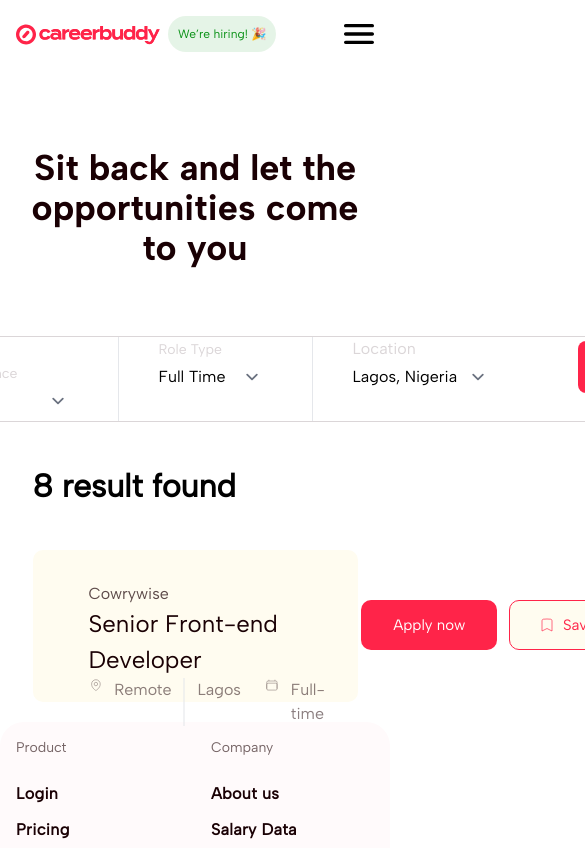
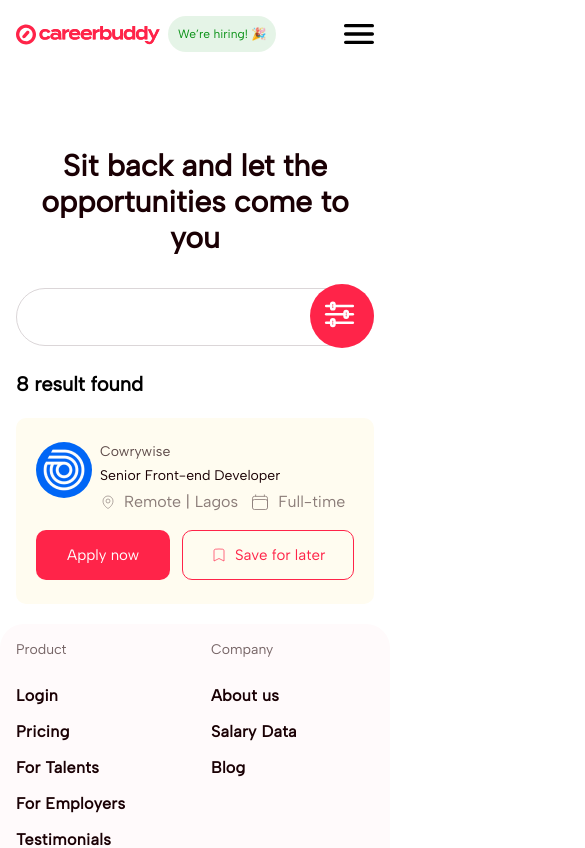
Before and after one commit to Derinsola16/careerbuddy-frontend-SAMPLE, a Vue app: page /search in a window 390 px wide. Shown: the top 848 px of the page, 585 px wide, since content can reach past the window. Built offline with nearby package versions, Linux system fonts and the light colour scheme.

Commit message:
feat: Added responsiveness code

```diff
--- a/src/components/cardStack/ResultCard.vue
+++ b/src/components/cardStack/ResultCard.vue
@@ -1,34 +1,36 @@
 <template>
-  <div class="flex h-[152px] rounded-[10px] bg-[#FFFCF0] justify-between mb-5">
+  <div class="flex flex-col md:flex-row lg:h-[152px] rounded-[10px] bg-[#FFFCF0] md:justify-between px-5 py-6 lg:p-0 mb-5">
     <!-- result details -->
-    <div class="ml-10 flex mt-8">
+    <div class="lg:ml-10 flex space-x-2 lg:space-x-0 lg:mt-8">
       <!-- logo -->
-      <div class="mr-4">
-        <img class="rounded-full h-[59px] w-[59px]" src="@/assets/images/joblogo.png" alt="" />
+      <div class="lg:mr-4 w-14 h-14 lg:w-auto lg:h-auto rounded-full overflow-hidden lg:overflow-auto lg:rounded-none">
+        <img class="w-full h-full object-cover lg:object-none lg:rounded-full lg:h-[59px] lg:w-[59px]" src="@/assets/images/joblogo.png" alt="" />
       </div>
       <!-- infos -->
-      <div>
+      <div class="space-y-1">
         <!-- name of company -->
-        <div class="text-[16px] font-[600] text-[#1A0004] opacity-70">
-          <p>Cowrywise</p>
+        <div class="lg:text-[16px] font-[600] text-[#1A0004] opacity-70">
+          <p class="text-sm lg:text-base">Cowrywise</p>
         </div>
         <!-- role -->
-        <div class="text-[#1A0004] text-[24px] font-[700]">
+        <div class="text-[#1A0004] text-sm lg:text-[24px] font-[700]">
           <p>Senior Front-end Developer</p>
         </div>
 
         <!-- sub infos -->
-        <div class="flex">
+        <div class="flex space-x-3 lg:space-x-0">
           <!-- location logo -->
-          <div class="h-5 w-5 mr-3 text-[#8C7E7A]">
-            <svg xmlns="http://www.w3.org/2000/svg" fill="none" viewBox="0 0 24 24" strokeWidth="{1.5}" stroke="currentColor" className="w-6 h-6">
+          <div class="flex items-center space-x-2 lg:space-x-0">
+            <div class="w-4 h-4 lg:h-w-5 lg:w-5 lg:mr-3 text-[#8C7E7A]">
+              <svg xmlns="http://www.w3.org/2000/svg" fill="none" viewBox="0 0 24 24" strokeWidth="{1.5}" stroke="currentColor" class="w-4 h-4">
                 <path strokeLinecap="round" strokeLinejoin="round" d="M15 10.5a3 3 0 11-6 0 3 3 0 016 0z" />
                 <path strokeLinecap="round" strokeLinejoin="round" d="M19.5 10.5c0 7.142-7.5 11.25-7.5 11.25S4.5 17.642 4.5 10.5a7.5 7.5 0 1115 0z" />
               </svg>
             </div>
-          <p class="text-[16px] font-[500] mr-3 border-r-2 text-[#1A0004] opacity-50 pr-3">Remote</p>
-          <p class="text-[16px] font-[500] mr-3 text-[#1A0004] opacity-50 pr-3">Lagos</p>
-          <div class="h-5 w-5 mr-3 text-[#8C7E7A]">
+            <p class="text-[16px] font-[500] lg:mr-3 text-[#1A0004] opacity-50 lg:pr-3">Remote | Lagos</p>
+          </div>
+          <div class="flex items-center space-x-2">
+            <div class="h-5 w-5 lg:mr-3 text-[#8C7E7A]">
               <svg xmlns="http://www.w3.org/2000/svg" fill="none" viewBox="0 0 24 24" strokeWidth="{1.5}" stroke="currentColor" className="w-6 h-6">
                 <path
                   strokeLinecap="round"
@@ -37,14 +39,17 @@
                 />
               </svg>
             </div>
-          <p class="text-[16px] font-[500] mr-3 text-[#1A0004] opacity-50 pr-3">Full-time</p>
+            <p class="text-[16px] font-[500] lg:mr-3 text-[#1A0004] opacity-50 lg:pr-3">Full-time</p>
+          </div>
         </div>
       </div>
     </div>
     <!-- buttons -->
-    <div class="flex mt-[50px] mr-10">
+    <div class="flex mt-4 lg:mt-[50px] lg:mr-10">
       <button class="w-[136px] h-[50px] left-0 top-0 bg-[#FF2449] rounded-[10px] text-[15px] font-[600] text-white mr-3">Apply now</button>
-        <button class="w-[174px] h-[50px] left-[152] top-0 bg-[#FFFCF0] rounded-[10px] text-[15px] font-[600] text-[#FF2449] border-[1.5px] border-[#FF2449] flex items-center justify-center space-x-2">
+      <button
+        class="w-[174px] h-[50px] left-[152] top-0 bg-[#FFFCF0] rounded-[10px] text-[15px] font-[600] text-[#FF2449] border-[1.5px] border-[#FF2449] flex items-center justify-center space-x-2"
+      >
         <svg xmlns="http://www.w3.org/2000/svg" fill="none" viewBox="0 0 24 24" strokeWidth="{1.5}" stroke="currentColor" class="w-4 h-4">
           <path
             strokeLinecap="round"
@@ -52,9 +57,7 @@
             d="M17.593 3.322c1.1.128 1.907 1.077 1.907 2.185V21L12 17.25 4.5 21V5.507c0-1.108.806-2.057 1.907-2.185a48.507 48.507 0 0111.186 0z"
           />
         </svg>
-        <p>
-            Save for later
-        </p>
+        <p>Save for later</p>
       </button>
     </div>
   </div>
--- a/src/views/landing/MainJobseek.vue
+++ b/src/views/landing/MainJobseek.vue
@@ -1,32 +1,50 @@
 <template>
   <div class="lg:mt-28 mt-20">
-    <div class="flex items-center flex-col px-4 text-center mb-7 lg:mb-9">
-      <p class="font-albertBold lg:text-5xl text-4xl text-brand-black mb-3 text-center">
+    <div class="flex items-center flex-col px-8 lg:px-4 text-center lg:mb-9">
+      <p class="lg:font-albertBold lg:text-5xl font-extrabold text-3xl lg-text-4xl text-brand-black mb-3 text-center">
         Sit back and let the <br />
         opportunities come to you
       </p>
     </div>
 
-    <!-- search job query -->
-    <Search />
-    <div class=" flex justify-center -mt-14">
-        <div class=" w-5/6">
-            <div class=" mb-10">
-                <p class=" text-[32px] font-bold"> 8 result found</p>
-            </div>
+    <!-- search job query for large screens -->
+    <Search class="hidden lg:flex" />
+    <!-- search job query for mobile screens -->
+    <div class="mt-5 px-4 lg:hidden">
+      <div class="relative">
+        <input type="text" class="border border-[#DBD6D8] rounded-full w-full p-4" />
+        <div class="text-[white] rounded-full bg-brand-primary p-3 absolute right-0 -top-1 cursor-pointer">
+          <svg viewBox="0 0 24 24" class="w-10 h-10 " xmlns="http://www.w3.org/2000/svg">
+            <g fill="none" fill-rule="evenodd" stroke-width="1.5" stroke="currentColor" stroke-linecap="round" stroke-linejoin="round" transform="translate(2 4)">
+              <path d="m4.5 0c.55228475 0 1 .44771525 1 1v2c0 .55228475-.44771525 1-1 1s-1-.44771525-1-1v-2c0-.55228475.44771525-1 1-1z" />
+              <path d="m16.5 2h-11" />
+              <path d="m3.5 2h-3" />
+              <path d="m4.5 10c.55228475 0 1 .4477153 1 1v2c0 .5522847-.44771525 1-1 1s-1-.4477153-1-1v-2c0-.5522847.44771525-1 1-1z" />
+              <path d="m16.5 12h-11" />
+              <path d="m3.5 12h-3" />
+              <path d="m12.5 5c.5522847 0 1 .44771525 1 1v2c0 .55228475-.4477153 1-1 1s-1-.44771525-1-1v-2c0-.55228475.4477153-1 1-1z" />
+              <path d="m11.5 7h-11" />
+              <path d="m16.5 7h-3" />
+            </g>
+          </svg>
+        </div>
+      </div>
+    </div>
 
-            <!-- search result -->
-            <ResultCard />
+    <div class="mt-6 px-4 lg:px-0 lg:flex lg:justify-center lg:-mt-14">
+      <div class="lg:w-5/6">
+        <div class="mb-5 lg:mb-10">
+          <p class="lg:text-[32px] text-xl font-bold">8 result found</p>
         </div>
+
+        <!-- search result -->
+        <ResultCard />
+      </div>
     </div>
   </div>
 </template>
 
-
 <script setup>
 import ResultCard from '@/components/cardStack/ResultCard.vue';
 import Search from '@/components/Search.vue';
-
-
-
 </script>
```
Lines whose indentation alone changed are shown as unchanged.
